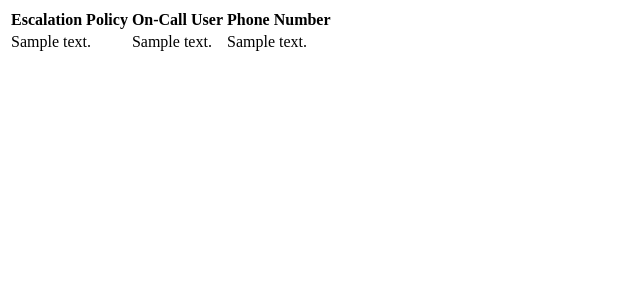
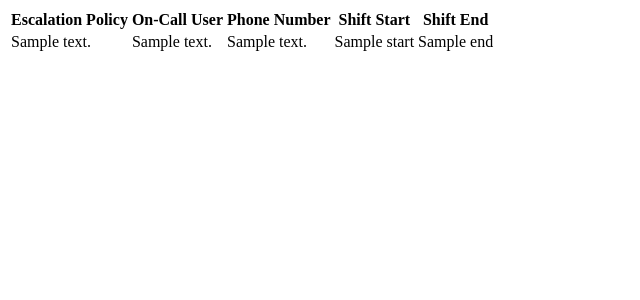
Before and after one commit to ashleyabrooks/pagerduty_oncall_dashboard, a Flask app: page / in a window 1280 px wide. Shown: the top 300 px of the page, without its empty margins (0-640 px from the left). Run offline with Flask 2, Linux system fonts and the light colour scheme; a database or web service that is not in the repository returns one stand-in record (values such as "Sample title"); data that the repository does not hold is empty.

Commit message:
Adding in shift start and end times

```diff
--- a/server.py
+++ b/server.py
@@ -9,7 +9,7 @@ app = Flask(__name__)
 def display_oncalls():
     """Display on-calls."""
 
-    API_KEY = 'WTS8E_CuvcyrnLHEy_JR' # Your API key here
+    API_KEY = '' # Your API key here
 
     headers = {
         'Accept': 'application/vnd.pagerduty+json;version=2',
@@ -34,6 +34,8 @@ def display_oncalls():
         user_id = oncall['user']['id']
         user_name = oncall['user']['summary']
         ep_name = oncall['escalation_policy']['summary']
+        shift_start = oncall['start']
+        shift_end = oncall['end']
 
         r = requests.get("https://api.pagerduty.com/users/{}/contact_methods?type=phone_contact_method".format(user_id), headers=headers)
 
@@ -42,7 +44,7 @@ def display_oncalls():
         else:
             phone_num = "No phone number specified"
 
-        oncall_data[user_id] = [ep_name, user_name, phone_num]
+        oncall_data[user_id] = [ep_name, user_name, phone_num, shift_start, shift_end]
 
     # Passing the JSON body to the Jinja template in templates/index.html
     return render_template("index.html", oncalls=oncall_data)
--- a/templates/index.html
+++ b/templates/index.html
@@ -14,6 +14,8 @@
 		<th>Escalation Policy</th>
 		<th>On-Call User</th>
 		<th>Phone Number</th>
+		<th>Shift Start</th>
+		<th>Shift End</th>
 	</tr>
 
 	{% for oncall in oncalls %}
@@ -25,6 +27,8 @@
 			<td>{{ oncalls[oncall][0] }}</td>
 			<td>{{ oncalls[oncall][1] }}</td>
 			<td>{{ oncalls[oncall][2] }}</td>
+			<td>{{ oncalls[oncall][3] }}</td>
+			<td>{{ oncalls[oncall][4] }}</td>
 		</tr>
 
 	{% endfor %}
```
